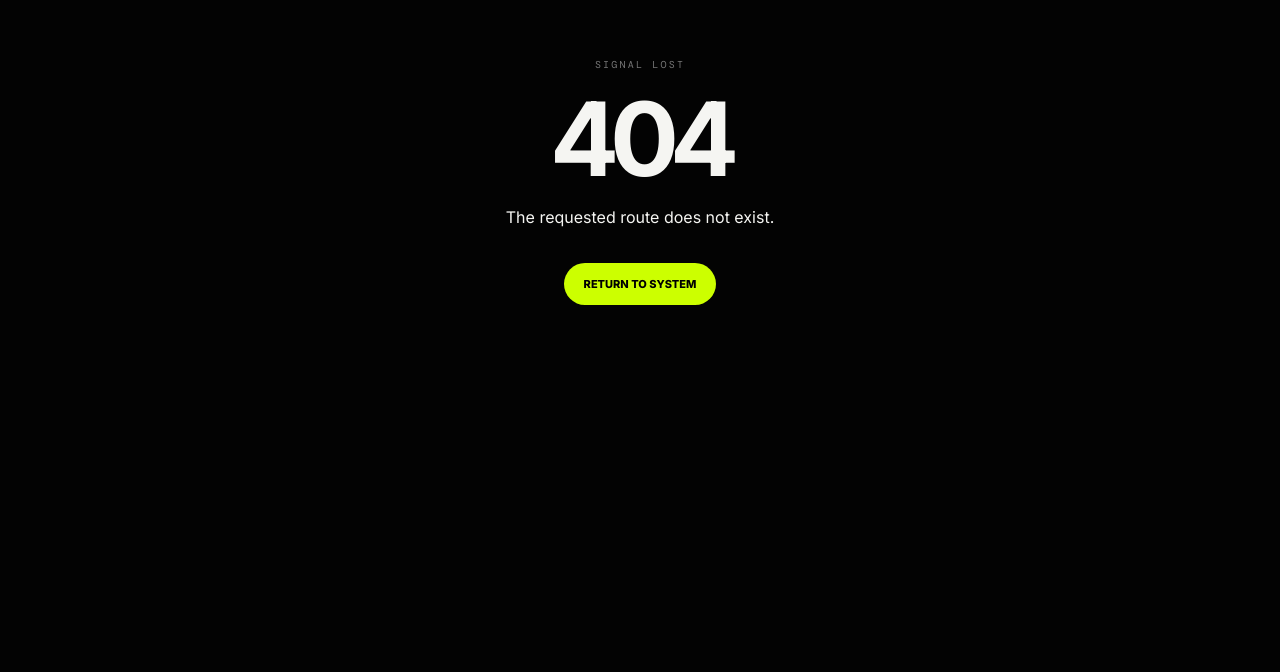
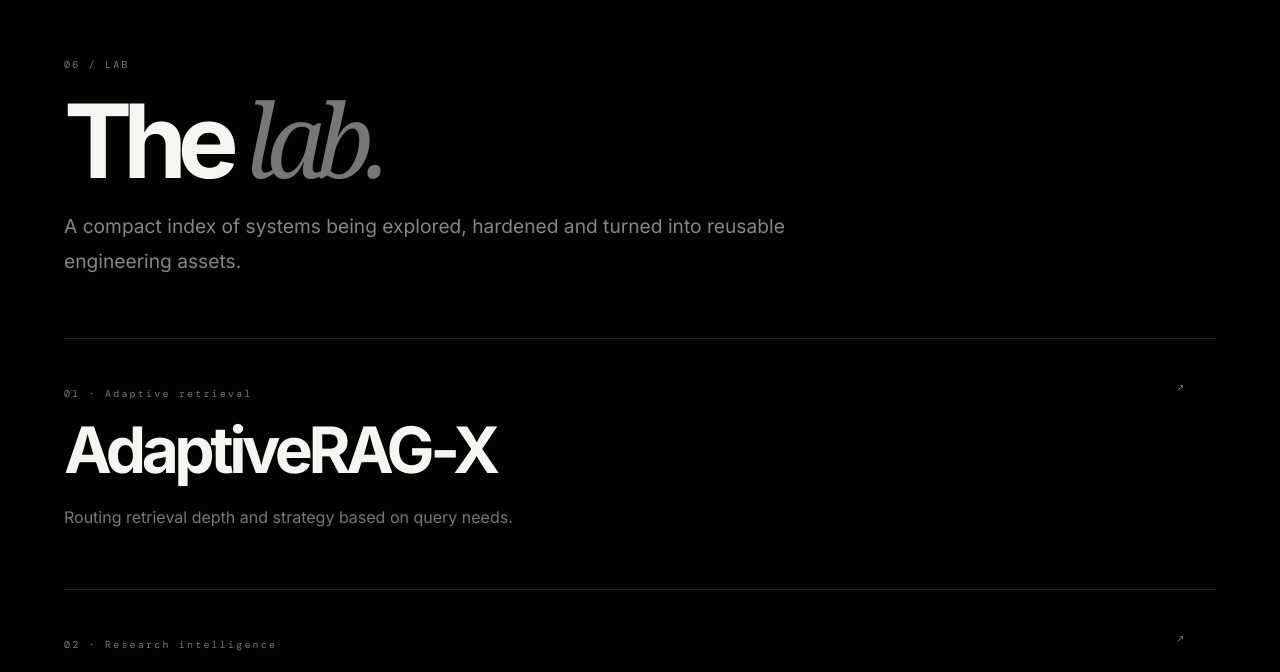
Before and after one commit to MustafaAhmed007/Mustafa-Portfolio, a Next.js app: page /lab in a window 1280 px wide. Before the commit this address had no page. Shown: the part 102-774 px from the top of the page. Built offline with nearby package versions, Linux system fonts and the light colour scheme.

Commit message:
feat: add lab portfolio route

```diff
--- /dev/null
+++ b/app/lab/page.tsx
@@ -0,0 +1,4 @@
+import Link from "next/link";
+
+const experiments=[["Adaptive retrieval","AdaptiveRAG-X","Routing retrieval depth and strategy based on query needs.","/work/adaptiverag-x"],["Research intelligence","YouTube Intelligence OS","Turning multi-angle YouTube research into auditable evidence packages.","/work/youtube-intelligence-os"],["Agent verification","Agent Authority","Verifying actual agent access and action boundaries.","/work/agent-authority"],["Autonomous repair","Self-Healing DevOps Agent","Bounded issue-to-PR repair with verification and evidence.","/work/self-healing-devops-agent"]];
+export default function Lab(){return <main className="page"><p className="eyebrow">06 / LAB</p><h1 className="display">The <i>lab.</i></h1><p className="lead">A compact index of systems being explored, hardened and turned into reusable engineering assets.</p><div className="work-list">{experiments.map(([k,n,d,h],i)=><Link className="work-item" href={h} key={n}><div><span>0{i+1} · {k}</span><h3>{n}</h3><p>{d}</p></div><span>↗</span></Link>)}</div></main>}
```
